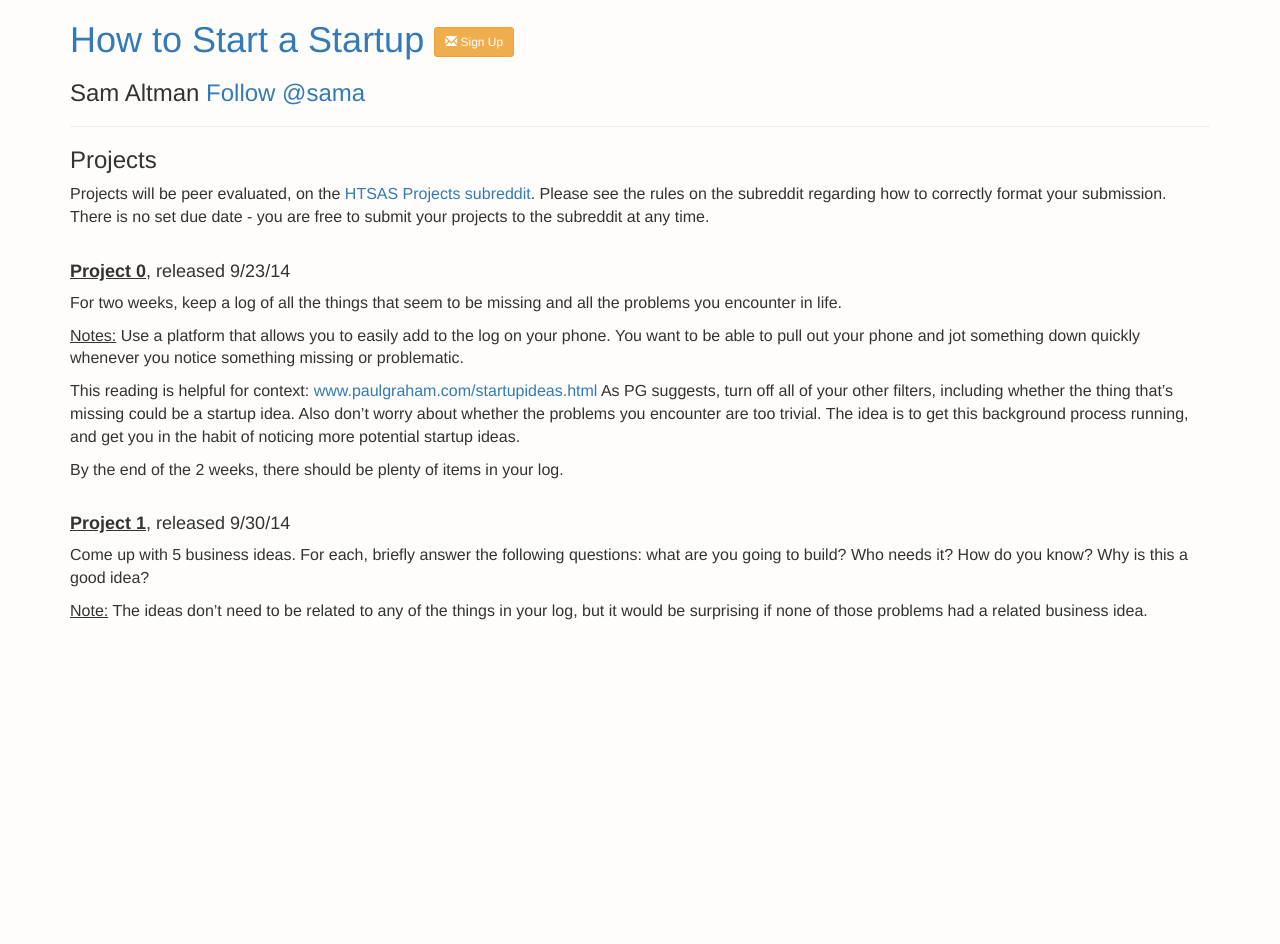
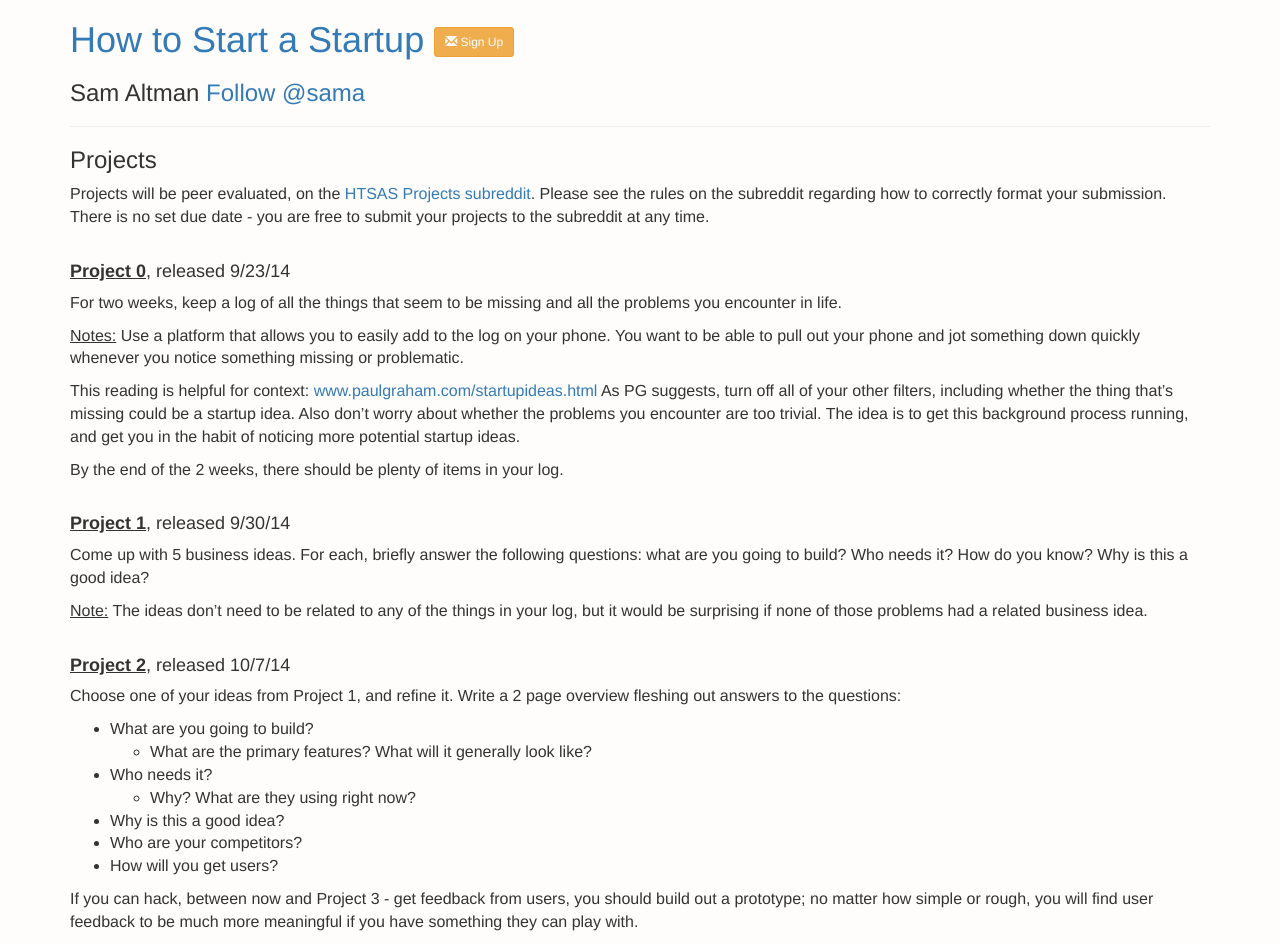
Before and after one commit to potluck/cs183b-bootstrap, a Jekyll site: the page built from _lists/projects/index.md, in a window 1280 px wide. Built offline with Jekyll 4.4.1, drawn with Linux system fonts in a browser that asks for light colours; nearby versions of some CDN libraries; library files that are not in the unit come from our copies; comment, search, counter and statistics services are not loaded; a file with an impossible date is left out; before the commit the page ends 900 px from its top, so only the background shows below that.

Commit message:
add project 2

```diff
--- a/_lists/projects/index.md
+++ b/_lists/projects/index.md
@@ -28,3 +28,21 @@
 Come up with 5 business ideas. For each, briefly answer the following questions: what are you going to build? Who needs it? How do you know? Why is this a good idea?
 
 <u>Note:</u> The ideas don’t need to be related to any of the things in your log, but it would be surprising if none of those problems had a related business idea.
+<br><br>
+<h4><strong><u>Project 2</u></strong>, released 10/7/14</h4>
+Choose one of your ideas from Project 1, and refine it. Write a 2 page overview fleshing out answers to the questions:
+<ul>
+<li>What are you going to build?
+<ul>
+<li>What are the primary features? What will it generally look like?</li>
+</ul></li>
+<li>Who needs it?
+<ul>
+<li>Why? What are they using right now?</li>
+</ul></li>
+<li>Why is this a good idea?</li>
+<li>Who are your competitors?</li>
+<li>How will you get users?</li>
+</ul>
+
+If you can hack, between now and Project 3 - get feedback from users, you should build out a prototype; no matter how simple or rough, you will find user feedback to be much more meaningful if you have something they can play with.
```
